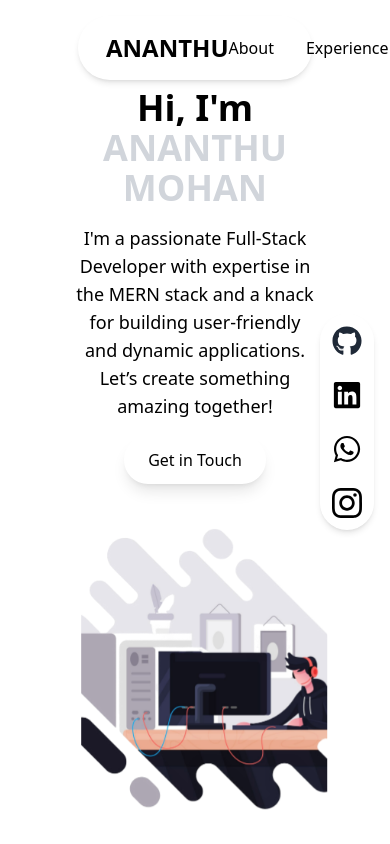
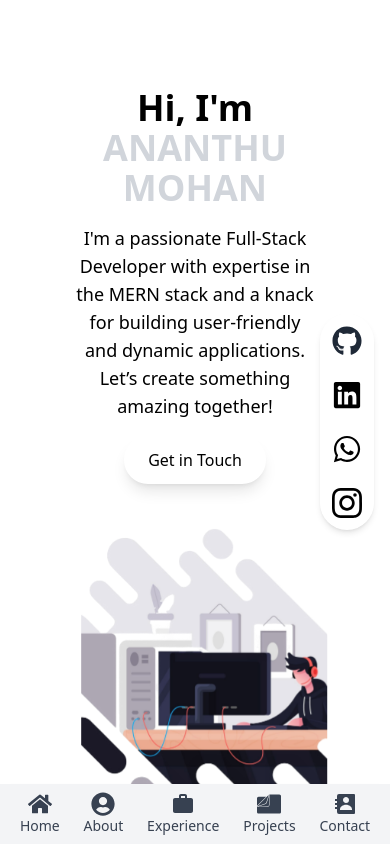
Before and after one commit to AnanthuSpace/about-me, a React (Vite) app: page / in a window 390 px wide. Shown: the top 844 px of the page. Built offline with nearby package versions, Linux system fonts and the light colour scheme; no server answers.

Commit message:
make some responsive contents

```diff
--- a/src/components/About .jsx
+++ b/src/components/About .jsx
@@ -1,38 +1,40 @@
 import Reveal from "../Animations/Reveal";
-import Technologies from "./Technologies ";
+import Technologies from "./Technologies "
 
 const About = () => {
   return (
-    <section id="about" className="mx-8 px-8 py-12">
-      <div className="container mx-auto px-6">
+    <section id="about" className="px-4 py-12 sm:px-8">
+      <div className="container mx-auto">
         <Reveal>
-          <h2 className="mb-8 text-center text-3xl font-bold text-gray-800">
+          <h2 className="mb-8 text-center text-2xl font-bold text-gray-800 sm:text-3xl">
             About Me
           </h2>
         </Reveal>
         <Reveal>
-          <div className="flex flex-col items-center md:flex-row">
-            <div className="mb-6 flex w-full justify-center md:mb-0 md:w-1/3">
+          <div className="flex flex-col items-center lg:flex-row">
+            <div className="mb-6 flex w-full justify-center lg:mb-0 lg:w-1/3">
               <img
                 src="/SVG/main-svg.png"
                 alt="Ananthu Mohan"
-                className="animate-move h-80 w-80 object-cover md:h-[400px] md:w-[400px]"
+                className="animate-move h-48 w-48 object-cover sm:h-60 sm:w-60 lg:h-[400px] lg:w-[400px]"
               />
             </div>
-            <div className="w-full md:w-2/3 md:pl-10">
-              <p className="mb-4 text-lg text-gray-700">
+
+            {/* Text Section */}
+            <div className="w-full text-center lg:w-2/3 lg:pl-10 lg:text-left">
+              <p className="mb-4 text-base text-gray-700 sm:text-lg">
                 Hello! I'm <span className="font-bold">Ananthu Mohan</span>, a
                 dedicated Full-Stack Developer with a strong foundation in the
                 MERN stack. I specialize in creating dynamic and user-friendly
                 web applications that solve real-world problems.
               </p>
-              <p className="mb-4 text-lg text-gray-700">
+              <p className="mb-4 text-base text-gray-700 sm:text-lg">
                 With a background in Computer Science and hands-on experience in
                 various projects, I have honed my skills in both front-end and
                 back-end development. I am passionate about learning new
                 technologies and continuously improving my craft.
               </p>
-              <p className="mb-4 text-lg text-gray-700">
+              <p className="mb-4 text-base text-gray-700 sm:text-lg">
                 Let's connect and collaborate to build innovative solutions
                 together!
               </p>
--- a/src/components/Contact .jsx
+++ b/src/components/Contact .jsx
@@ -109,7 +109,7 @@ const Contact = () => {
           </form>
         </div>
 
-        <div className="mt-12">
+        <div className="my-12">
           <h3 className="text-2xl font-semibold text-gray-800">
             Other Ways to Reach Me
           </h3>
@@ -119,7 +119,7 @@ const Contact = () => {
           <div className="mt-4 flex justify-center space-x-8">
             <a
               href="mailto:ananthumohan368@gmail.com"
-              className="text-xl text-blue-500 hover:text-blue-700"
+              className="text-xl text-gray-500 hover:text-gray-700"
             >
               <SiGmail />
             </a>
@@ -127,7 +127,7 @@ const Contact = () => {
               href="https://www.linkedin.com/in/ananthu-mohan/"
               target="_blank"
               rel="noopener noreferrer"
-              className="text-xl text-blue-500 hover:text-blue-700"
+              className="text-xl text-gray-500 hover:text-gray-700"
             >
               <FaLinkedin />
             </a>
@@ -135,7 +135,7 @@ const Contact = () => {
               href="https://github.com/AnanthuSpace"
               target="_blank"
               rel="noopener noreferrer"
-              className="text-xl text-blue-500 hover:text-blue-700"
+              className="text-xl text-gray-500 hover:text-gray-700"
             >
               <FaGithub />
             </a>
--- a/src/components/NavBar.jsx
+++ b/src/components/NavBar.jsx
@@ -1,6 +1,13 @@
+import { FaHome, FaUserCircle } from "react-icons/fa";
+import { MdWork } from "react-icons/md";
+import { SiFiles } from "react-icons/si";
+import { BiSolidContact } from "react-icons/bi";
+
 const NavBar = () => {
   return (
-    <nav className="fixed left-1/2 top-4 z-50 w-[60%] -translate-x-1/2 transform rounded-full bg-gray-100 bg-opacity-0 pe-3 ps-3 text-black shadow-md backdrop-blur-lg">
+    <>
+      {/* Desktop Navbar */}
+      <nav className="fixed left-1/2 top-4 z-50 hidden w-[60%] -translate-x-1/2 transform rounded-full bg-gray-100 bg-opacity-0 pe-3 ps-3 text-black shadow-md backdrop-blur-lg md:flex">
         <div className="container mx-auto flex items-center justify-between p-4">
           <div className="text-2xl font-bold hover:text-gray-400">
             <a href="#home">ANANTHU</a>
@@ -36,6 +43,57 @@ const NavBar = () => {
           </div>
         </div>
       </nav>
+
+      <nav className="fixed bottom-0 left-0 z-50 w-full bg-gray-100 shadow-lg md:hidden">
+        <div className="flex justify-around p-2 text-sm">
+          <a
+            href="#home"
+            className="flex flex-col items-center text-gray-700 hover:text-gray-400"
+          >
+            <span className="text-2xl">
+              <FaHome />
+            </span>
+            <span>Home</span>
+          </a>
+          <a
+            href="#about"
+            className="flex flex-col items-center text-gray-700 hover:text-gray-400"
+          >
+            <span className="text-2xl">
+              <FaUserCircle />
+            </span>
+            <span>About</span>
+          </a>
+          <a
+            href="#experience"
+            className="flex flex-col items-center text-gray-700 hover:text-gray-400"
+          >
+            <span className="text-2xl">
+              <MdWork />
+            </span>
+            <span>Experience</span>
+          </a>
+          <a
+            href="#projects"
+            className="flex flex-col items-center text-gray-700 hover:text-gray-400"
+          >
+            <span className="text-2xl">
+              <SiFiles />
+            </span>
+            <span>Projects</span>
+          </a>
+          <a
+            href="#contact"
+            className="flex flex-col items-center text-gray-700 hover:text-gray-400"
+          >
+            <span className="text-2xl">
+              <BiSolidContact />
+            </span>
+            <span>Contact</span>
+          </a>
+        </div>
+      </nav>
+    </>
   );
 };
 
```
Lines whose indentation alone changed are shown as unchanged.
